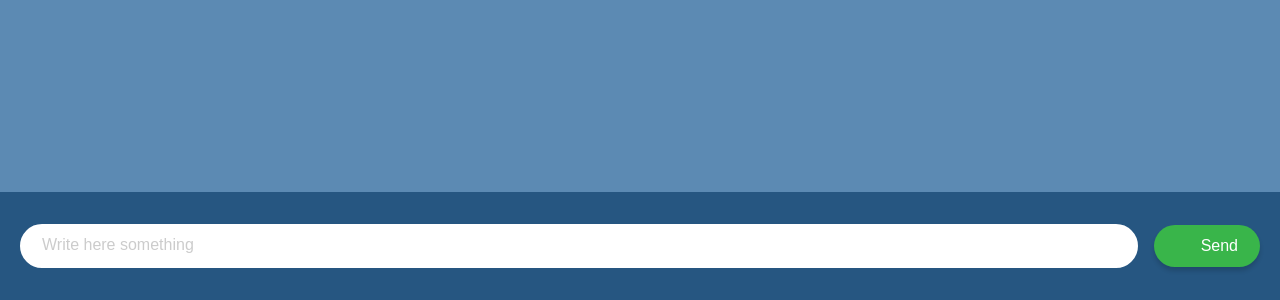
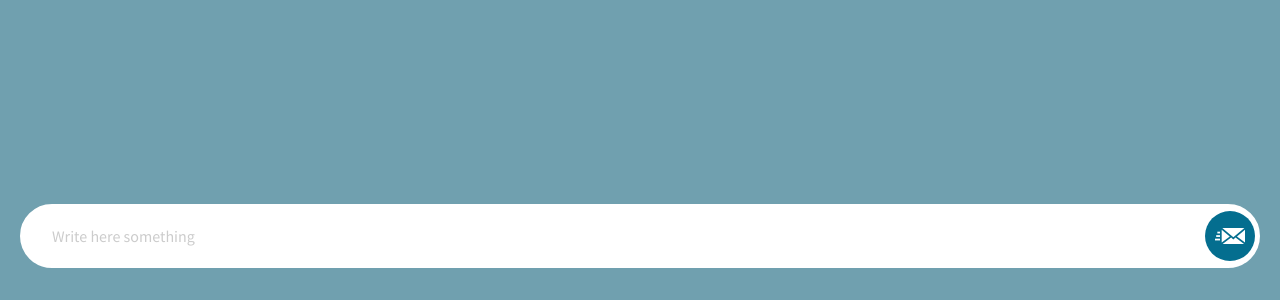
Before and after one commit to la-scala-projects/js-messenger, a website: page source/index.html in a window 1280 px wide. Shown: the part 500-800 px from the top of the page. Drawn offline with nearby package versions, Linux system fonts and the light colour scheme; files that its build step writes are made by us from their sources; a web font is replaced by a local one.

Commit message:
Started to create a new design

```diff
--- a/source/index.html
+++ b/source/index.html
@@ -11,17 +11,12 @@
 
       <div class="chat-content"></div>
 
-      <form
-        class="chat-form"
-        action=""
-        method="post"
-      >
+      <form class="chat-form" action="" method="post">
         <input
           class="chat-form-input"
           type="text"
           aria-label="Your message"
           placeholder="Write here something"
-          required
         />
         <button class="chat-form-button" type="submit">Send</button>
       </form>
--- a/source/sass/blocks/chat-content.scss
+++ b/source/sass/blocks/chat-content.scss
@@ -1,12 +1,10 @@
 .chat-content {
-  display: grid;
-  align-content: end;
-  align-items: end;
-  justify-content: end;
+  display: flex;
+  flex-direction: column;
+  justify-content: flex-end;
+  align-items: flex-end;
   flex-grow: 1;
   padding: 15px 20px 24px 30px;
   overflow: auto;
-  background-color: #5c8ab3;
-  background-image: url("pattern.svg");
-  background-repeat: repeat;
+  background-color: #70a0af;
 }
--- a/source/sass/blocks/chat-form.scss
+++ b/source/sass/blocks/chat-form.scss
@@ -2,14 +2,14 @@
   display: flex;
   align-items: center;
   padding: 32px 20px;
-  background-color: #265681;
+  background-color: #70a0af;
+  position: relative;
 }
 
 .chat-form-input {
   flex-grow: 1;
   box-sizing: border-box;
-  margin-right: 16px;
-  padding: 9px 20px 11px;
+  padding: 20px 70px 20px 30px;
   border: 2px solid #ffffff;
   background-color: #ffffff;
 }
@@ -19,12 +19,12 @@
 }
 
 .chat-form-input:hover {
-  border-color: #56cf4c;
+  border-color: #9edcff;
   outline: none;
 }
 
 .chat-form-input:focus {
-  border-color: #9edcff;
+  border-color: #046e8f;
   outline: none;
 }
 
@@ -35,31 +35,29 @@
 }
 
 .chat-form-button {
+  display: flex;
   flex-shrink: 0;
-  padding: 9px 20px;
-  color: #ffffff;
-  background-color: #39b54a;
-  box-shadow: 0 4px 4px rgba(0, 0, 0, 0.15);
-  border: 2px solid transparent;
+  width: 50px;
+  height: 50px;
+  padding: 0;
+  border: none;
   user-select: none;
   outline: none;
   touch-action: manipulation;
   cursor: pointer;
-}
-
-.chat-form-button::before {
-  content: "";
-  display: inline-block;
-  vertical-align: middle;
-  width: 19px;
-  height: 20px;
-  margin-right: 6px;
-  background-image: url("icon-plane.svg");
+  position: absolute;
+  top: auto;
+  right: 25px;
+  font-size: 0;
+  background-color: #046e8f;
+  background-image: url("../img/send.svg");
   background-repeat: no-repeat;
+  background-size: 30px 30px;
+  background-position: center;
 }
 
 .chat-form-button:hover {
-  background-color: #56cf4c;
+  background-color: rgba(#046e8f, 0.7);
   box-shadow: 0 8px 4px rgba(0, 0, 0, 0.15);
 }
 
--- a/source/sass/blocks/chat-message.scss
+++ b/source/sass/blocks/chat-message.scss
@@ -1,6 +1,6 @@
 .chat-message {
   position: relative;
-  padding: 3px 20px 11px;
+  padding: 9px 20px 11px;
   background-color: #ffffff;
   box-shadow: 0 4px 4px rgba(0, 0, 0, 0.15);
   border-radius: 20px 4px 4px 20px;
@@ -23,9 +23,9 @@
 .chat-message-name {
   display: inline-block;
   margin-bottom: 2px;
-  font-size: 12px;
+  font-size: 16px;
   line-height: 16px;
-  color: #6994ba;
+  color: #046e8f;
 }
 
 .chat-message-button {
@@ -37,9 +37,10 @@
   padding: 0;
   visibility: hidden;
   background-color: #ffffff;
-  background-image: url("icon-cross.svg");
+  background-image: url("../img/delete-message.svg");
   background-repeat: no-repeat;
   background-position: center;
+  background-size: 8px 8px;
   box-shadow: 0 1px 2px rgba(0, 0, 0, 0.25);
   border: none;
   border-radius: 50%;
--- a/source/sass/blocks/chat.scss
+++ b/source/sass/blocks/chat.scss
@@ -1,5 +1,6 @@
 .chat {
   display: flex;
   flex-direction: column;
-  height: 100%;
+  height: 100vh;
+  overflow: auto;
 }
--- a/source/sass/font-face.scss
+++ b/source/sass/font-face.scss
@@ -1,7 +1,35 @@
 @font-face {
-  font-weight: 400;
-  font-family: "Muller";
+  font-family: "Source Sans Pro";
+  src: url("../fonts/SourceSansPro-Bold.woff2") format("woff2"),
+    url("../fonts/SourceSansPro-Bold.woff") format("woff");
+  font-weight: 700;
   font-style: normal;
   font-display: swap;
-  src: url("fonts/Muller.woff") format("woff");
 }
+
+@font-face {
+  font-family: "Source Sans Pro";
+  src: url("../fonts/SourceSansPro-BoldItalic.woff2") format("woff2"),
+    url("../fonts/SourceSansPro-BoldItalic.woff") format("woff");
+  font-weight: 700;
+  font-style: italic;
+  font-display: swap;
+}
+
+@font-face {
+  font-family: "Source Sans Pro";
+  src: url("../fonts/SourceSansPro-Regular.woff2") format("woff2"),
+    url("../fonts/SourceSansPro-Regular.woff") format("woff");
+  font-weight: 400;
+  font-style: normal;
+  font-display: swap;
+}
+
+@font-face {
+  font-family: "Source Sans Pro";
+  src: url("../fonts/SourceSansPro-Regular.woff2") format("woff2"),
+    url("../fonts/SourceSansPro-Regular.woff2") format("woff");
+  font-weight: 400;
+  font-style: italic;
+  font-display: swap;
+}
--- a/source/sass/global.scss
+++ b/source/sass/global.scss
@@ -9,5 +9,5 @@ body {
   min-width: 420px;
   font-size: 16px;
   line-height: 20px;
-  font-family: "Muller", sans-serif;
+  font-family: "Source Sans Pro", sans-serif;
 }
```
Also changed, not shown: source/fonts/SourceSansPro-Bold.woff (added), source/fonts/SourceSansPro-Bold.woff2 (added), source/fonts/SourceSansPro-BoldItalic.woff (added), source/fonts/SourceSansPro-BoldItalic.woff2 (added), source/fonts/SourceSansPro-Italic.woff (added), source/fonts/SourceSansPro-Italic.woff2 (added), source/fonts/SourceSansPro-Regular.woff (added), source/fonts/SourceSansPro-Regular.woff2 (added), source/img/delete-message.svg (added), source/img/send.svg (added).
